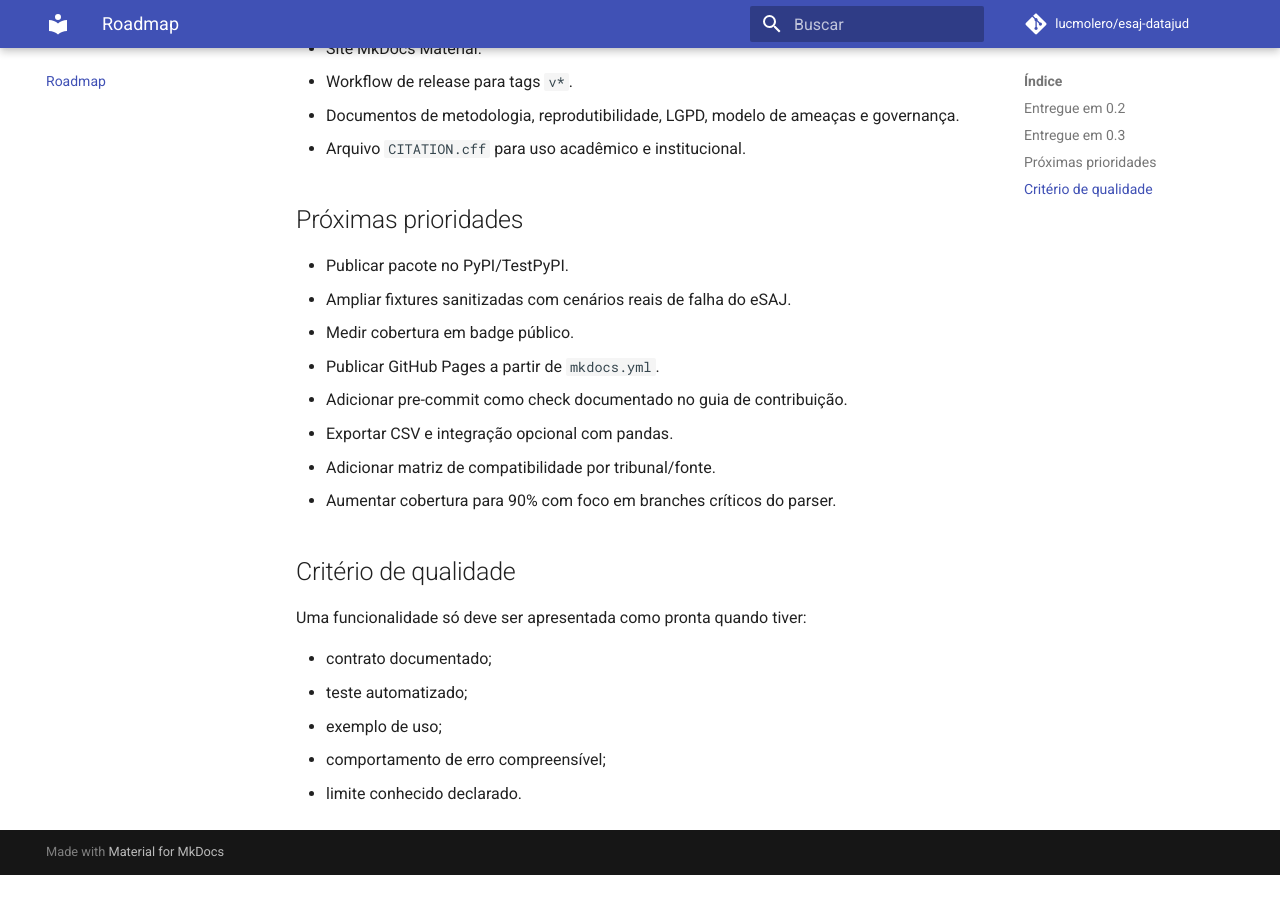
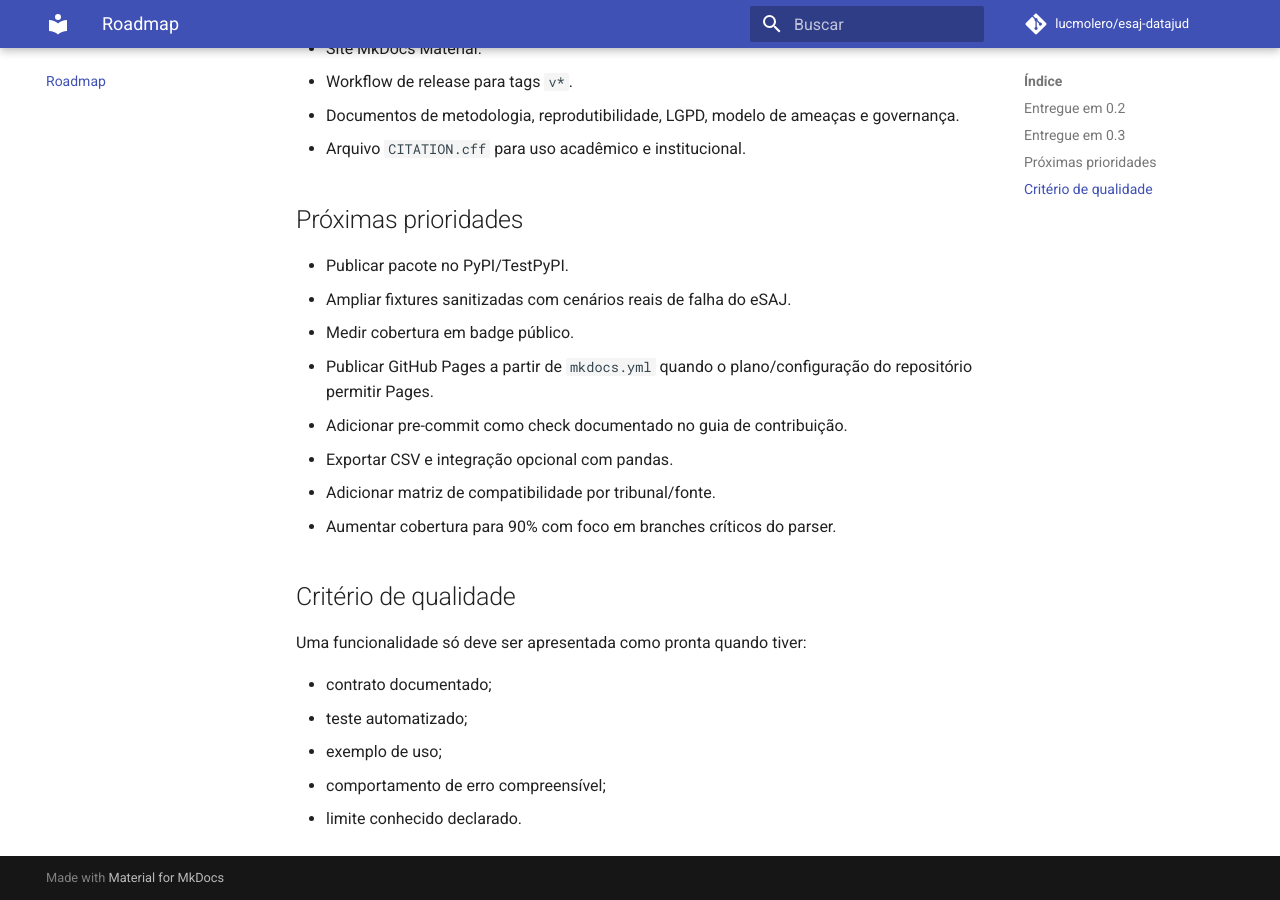
Before and after one commit to lucmolero/esaj-datajud, an MkDocs documentation site: the page built from docs/roadmap.md, in a window 1280 px wide and 900 px high, scrolled down 921 px. Built offline with MkDocs 1.6.1 and Material for MkDocs 9.7.7, drawn with Linux system fonts in a browser that asks for light colours; comment, search, counter and statistics services are not loaded; before the commit the page ends 1796 px from its top, so only the background shows below that.

```diff
--- a/docs/roadmap.md
+++ b/docs/roadmap.md
@@ -32,7 +32,7 @@ Este roadmap organiza a evolução do projeto em entregas pequenas, verificávei
 - Publicar pacote no PyPI/TestPyPI.
 - Ampliar fixtures sanitizadas com cenários reais de falha do eSAJ.
 - Medir cobertura em badge público.
-- Publicar GitHub Pages a partir de `mkdocs.yml`.
+- Publicar GitHub Pages a partir de `mkdocs.yml` quando o plano/configuração do repositório permitir Pages.
 - Adicionar pre-commit como check documentado no guia de contribuição.
 - Exportar CSV e integração opcional com pandas.
 - Adicionar matriz de compatibilidade por tribunal/fonte.
```
Also changed, not shown: 1 other file.
